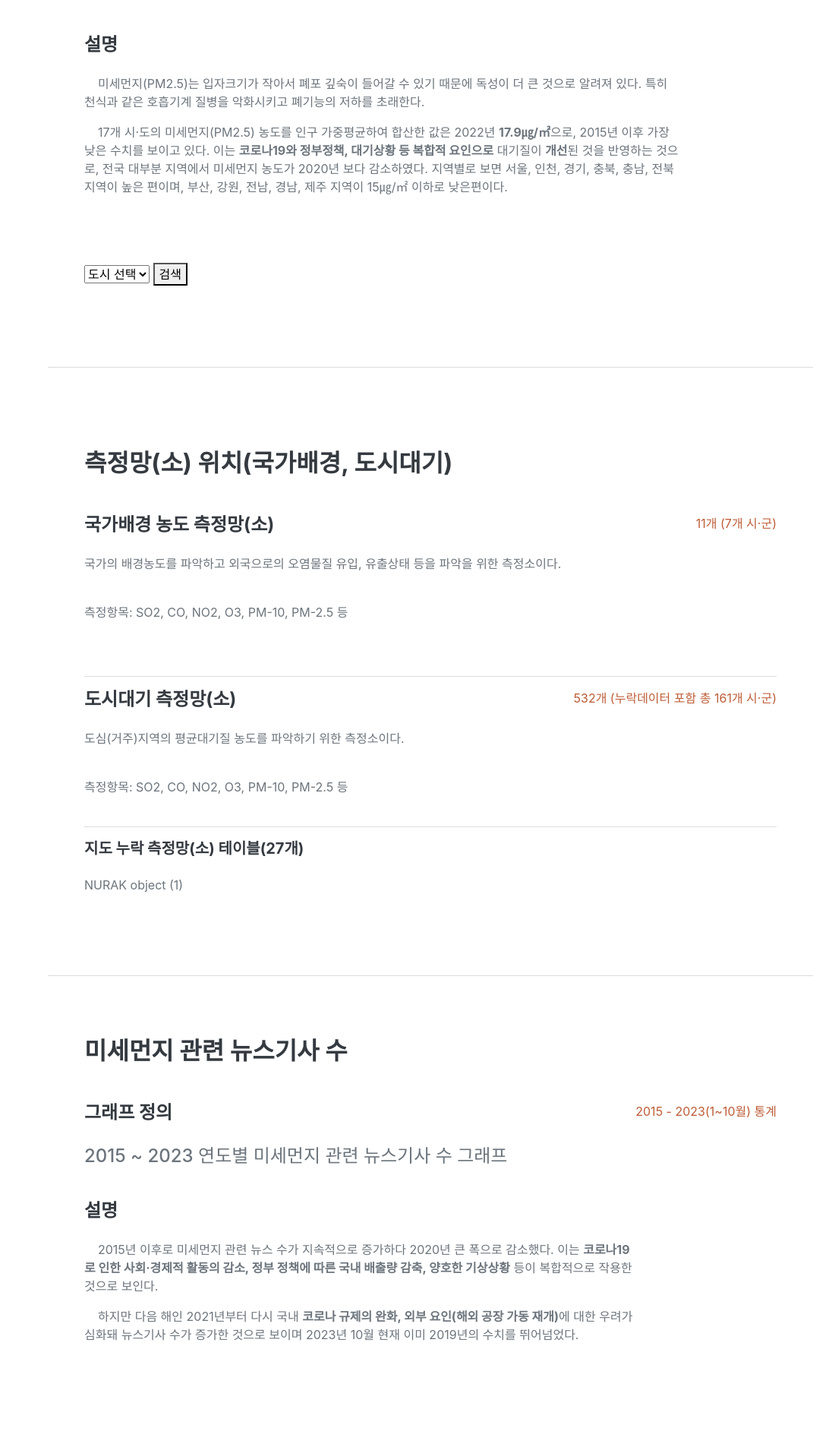
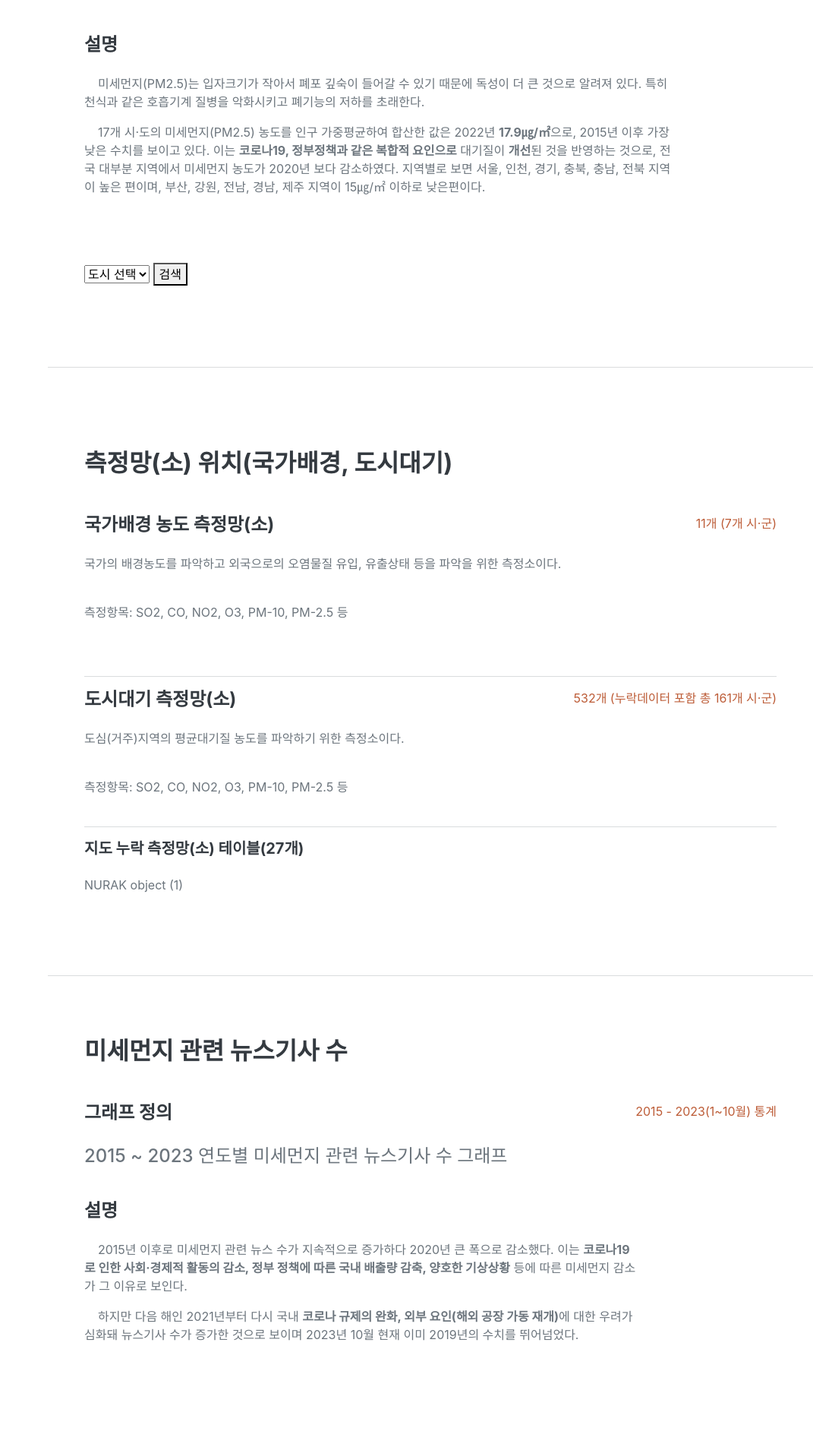
Before and after one commit to BAEEUNMANGDUCK/django-graph-plotly, a Django app: template django_plotly/core/templates/core/index.html in a window 1280 px wide. Shown: the part 1118-3023 px from the top of the page at 76% size, without its empty margins (209-1280 px from the left). Run offline with Django 4.2, Linux system fonts and the light colour scheme; the template is opened without the code that fills it: values that come from a table or form of the project are taken from there, others are empty; data comes from the database, SQL or seed files in the repository; some libraries are stand-ins or nearby versions; some web fonts are replaced.

Commit message:
Update index.html

```diff
--- a/django_plotly/core/templates/core/index.html
+++ b/django_plotly/core/templates/core/index.html
@@ -84,7 +84,7 @@
                             <h4 class="mb-0">설명</h4>
                             <br>
                             <p>&nbsp;&nbsp;&nbsp;&nbsp;미세먼지(PM2.5)는 입자크기가 작아서 폐포 깊숙이 들어갈 수 있기 때문에 독성이 더 큰 것으로 알려져 있다. 특히 천식과 같은 호흡기계 질병을 악화시키고 폐기능의 저하를 초래한다.</p>
-                            <p>&nbsp;&nbsp;&nbsp;&nbsp;17개 시·도의 미세먼지(PM2.5) 농도를 인구 가중평균하여 합산한 값은 2022년 <strong>17.9㎍/㎡</strong>으로, 2015년 이후 가장 낮은 수치를 보이고 있다. 이는 <strong>코로나19와 정부정책, 대기상황 등 복합적 요인으로</strong> 대기질이 <strong>개선</strong>된 것을 반영하는 것으로, 전국 대부분 지역에서 미세먼지 농도가 2020년 보다 감소하였다. 지역별로 보면 서울, 인천, 경기, 충북, 충남, 전북 지역이 높은 편이며, 부산, 강원, 전남, 경남, 제주 지역이 15㎍/㎡ 이하로 낮은편이다.</p>
+                            <p>&nbsp;&nbsp;&nbsp;&nbsp;17개 시·도의 미세먼지(PM2.5) 농도를 인구 가중평균하여 합산한 값은 2022년 <strong>17.9㎍/㎡</strong>으로, 2015년 이후 가장 낮은 수치를 보이고 있다. 이는 <strong>코로나19, 정부정책과 같은 복합적 요인으로</strong> 대기질이 <strong>개선</strong>된 것을 반영하는 것으로, 전국 대부분 지역에서 미세먼지 농도가 2020년 보다 감소하였다. 지역별로 보면 서울, 인천, 경기, 충북, 충남, 전북 지역이 높은 편이며, 부산, 강원, 전남, 경남, 제주 지역이 15㎍/㎡ 이하로 낮은편이다.</p>
                         </div>
                         <div class="flex-shrink-0"><span class="text-primary">2015 - 2022 통계</span></div>
                     </div>
@@ -180,7 +180,7 @@
                             <br>
                             <h4 class="mb-0">설명</h4>
                             <br>
-                            <p>&nbsp;&nbsp;&nbsp;&nbsp;2015년 이후로 미세먼지 관련 뉴스 수가 지속적으로 증가하다 2020년 큰 폭으로 감소했다. 이는 <strong>코로나19로 인한 사회·경제적 활동의 감소, 정부 정책에 따른 국내 배출량 감축, 양호한 기상상황</strong> 등이 복합적으로 작용한 것으로 보인다.</p>
+                            <p>&nbsp;&nbsp;&nbsp;&nbsp;2015년 이후로 미세먼지 관련 뉴스 수가 지속적으로 증가하다 2020년 큰 폭으로 감소했다. 이는 <strong>코로나19로 인한 사회·경제적 활동의 감소, 정부 정책에 따른 국내 배출량 감축, 양호한 기상상황</strong> 등에 따른 미세먼지 감소가 그 이유로 보인다.</p>
                             <p>&nbsp;&nbsp;&nbsp;&nbsp;하지만 다음 해인 2021년부터 다시 국내 <strong>코로나 규제의 완화, 외부 요인(해외 공장 가동 재개)</strong>에 대한 우려가 심화돼 뉴스기사 수가 증가한 것으로 보이며 2023년 10월 현재 이미 2019년의 수치를 뛰어넘었다.</p>
                         </div>
                         <div class="flex-shrink-0"><span class="text-primary">2015 - 2023(1~10월) 통계 </span></div>
```
